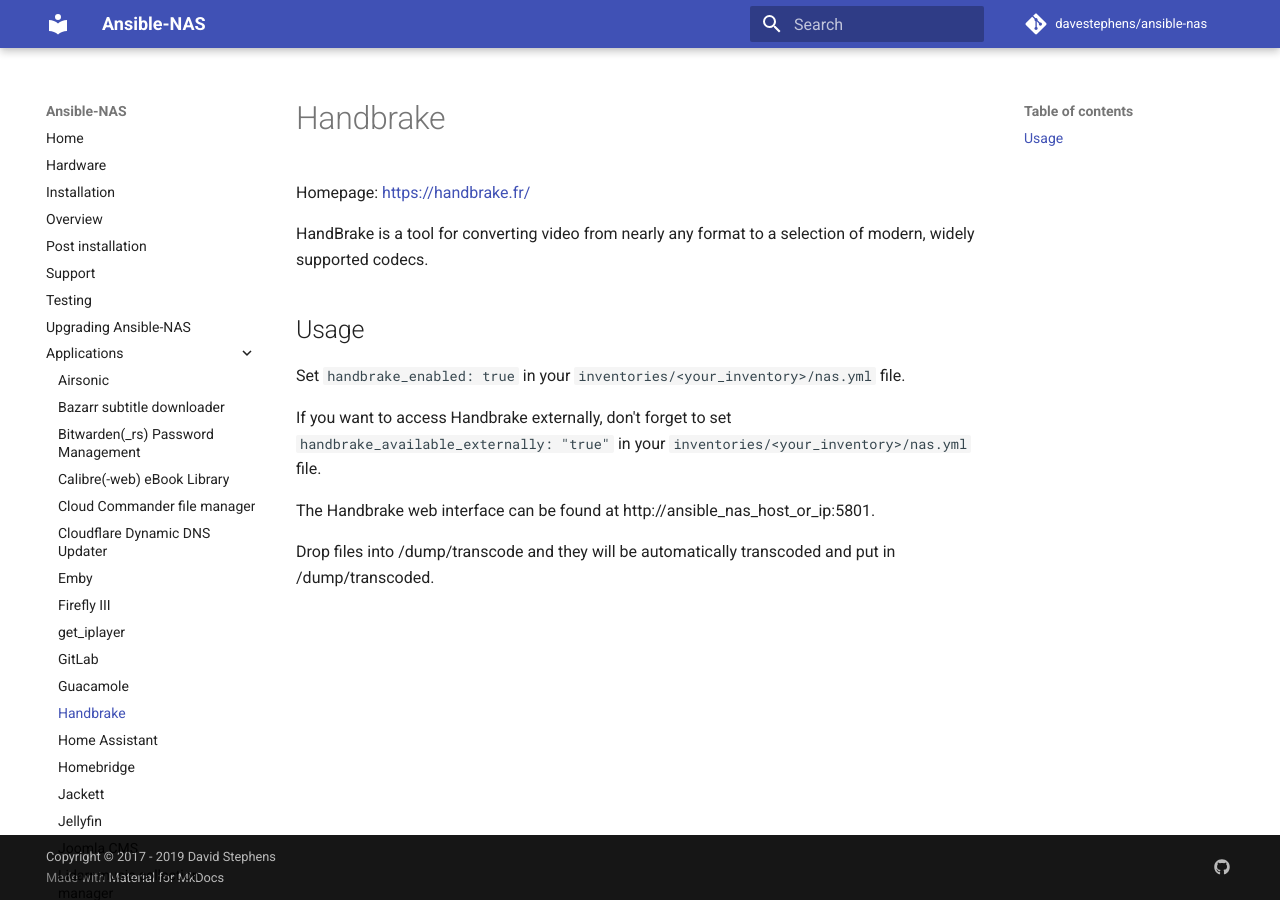
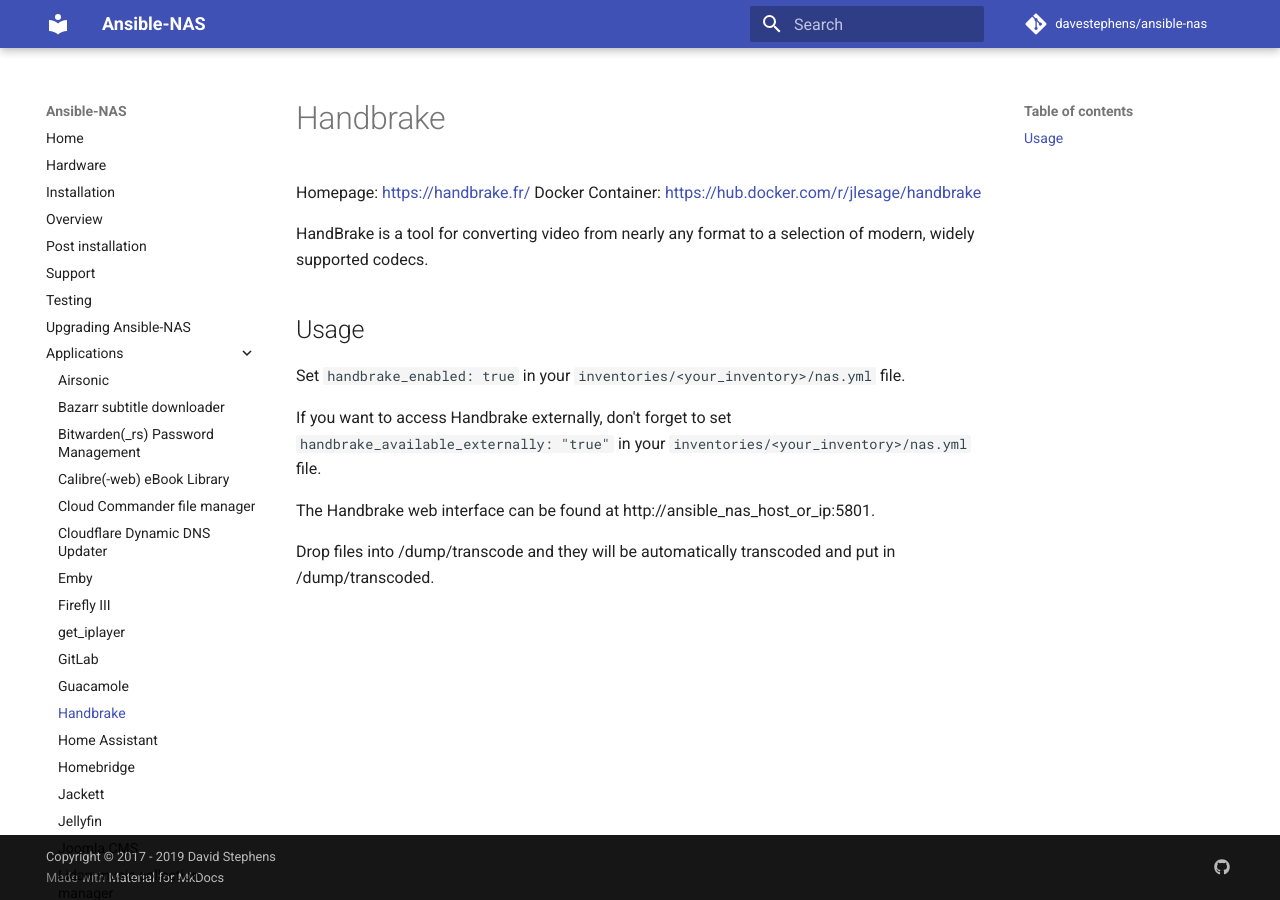
Before and after one commit to davestephens/ansible-nas, an MkDocs documentation site: the page built from docs/applications/handbrake.md, in a window 1280 px wide. Built offline with MkDocs 1.6.1 and Material for MkDocs 9.7.7, drawn with Linux system fonts in a browser that asks for light colours; comment, search, counter and statistics services are not loaded.

Commit message:
add Docker container link

```diff
--- a/docs/applications/handbrake.md
+++ b/docs/applications/handbrake.md
@@ -2,6 +2,7 @@
 # Handbrake
 
 Homepage: [https://handbrake.fr/](https://handbrake.fr/)
+Docker Container: [https://hub.docker.com/r/jlesage/handbrake](https://hub.docker.com/r/jlesage/handbrake)
 
 HandBrake is a tool for converting video from nearly any format to a selection of modern, widely supported codecs.
 
```
